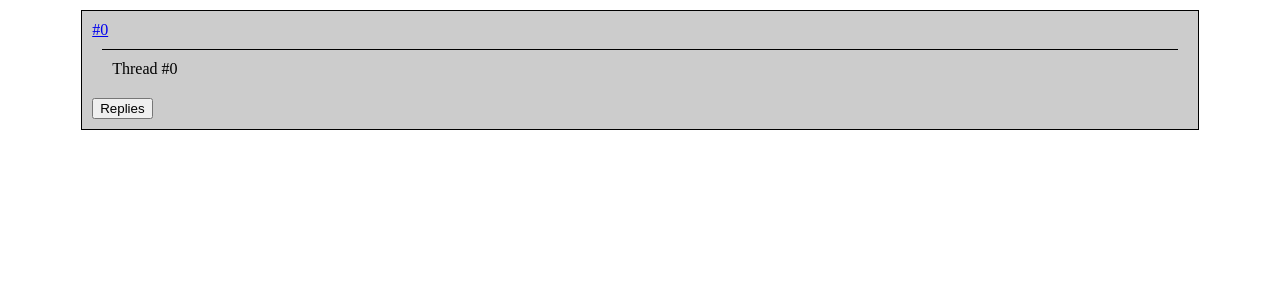
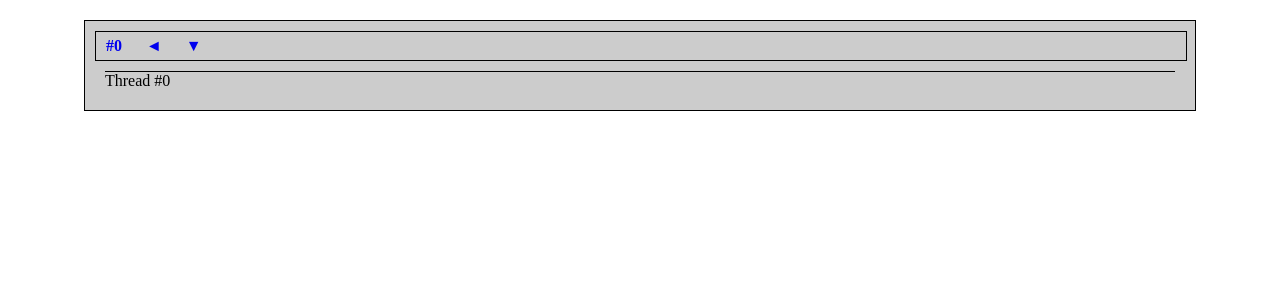
Before and after one commit to SirSeruju/imageboard, a Flask app: page /0 in a window 1280 px wide. Shown: the top 300 px of the page. Run offline with Flask 2, Linux system fonts and the light colour scheme; data comes from the database, SQL or seed files in the repository; both versions use the stored data as it was after the commit.

Commit message:
Refactor Replies

```diff
--- a/src/main.py
+++ b/src/main.py
@@ -22,6 +22,10 @@ def getThread(thread_id):
     db_sess.close()
     return render_template("thread.html", parent=parent, threads=threads)
 
+@app.route("/")
+def index():
+    return getThread(0)
+
 def main():
     global_init("threads.db")
     app.run()
--- a/src/static/css/style.css
+++ b/src/static/css/style.css
@@ -1,19 +1,64 @@
+* {
+	margin: 0;
+	padding: 0;
+}
+
 .content-centre {
 	margin-left: 5%;
 	margin-right: 5%;
 }
 .thread {
 	border: 1px solid black;
-	margin: 10px;
+	margin: 20px;
 	padding: 10px;
 	background-color: #CCCCCC;
+	display: block;
 }
 .thread-info {
+	margin: 0;
+	padding: 0;
+	list-style-type: none;
+	border: 1px solid black;
+	width: 100%;
 }
+.thread-info li {
+	display: inline;
+}
+.thread-info a {
+	padding: 5px 10px;
+	text-decoration: none;
+	font-weight: bold;
+	display: inline-block;
+	width: auto;
+}
+.thread-info a:hover {
+  background-color: #EEEEEE;
+}
+
 .thread-id {
+	padding: 0;
+	margin: 0;
+	text-align: left;
+	width: 80%;
+	display: inline-block;
 }
 .thread-body {
+	padding 10px;
 	margin: 10px;
-	padding: 10px;
 	border-top: 1px solid black;
+	display: block;
 }
+.thread-replies {
+	padding: 0;
+	margin: 0;
+	text-align: center;
+	width: 10%;
+	display: inline-block;
+}
+.thread-reply {
+	padding: 0;
+	margin: 0;
+	text-align: center;
+	width: 10%;
+	display: inline-block;
+}
--- a/src/static/js/main.js
+++ b/src/static/js/main.js
@@ -1,10 +1,17 @@
-
-function getChildThreads(threadId) {
+function changeChildThreads(button, threadId) {
 	var mainThread = document.getElementById("thread-" + threadId);
-	mainThread.removeChild(document.getElementById("thread-button-" + threadId));
 	var threads = JSON.parse(httpGet("api/threads/" + threadId));
-	for(var i = 0; i < threads.threads.length; i++) {
-		mainThread.innerHTML += getThread(threads.threads[i]);
+	if (button.text == "▼") {
+		button.text = "▲";
+		for(var i = 0; i < threads.threads.length; i++) {
+			mainThread.innerHTML += getThread(threads.threads[i]);
+		}
+	} else {
+		button.text = "▼";
+		for(var i = 0; i < threads.threads.length; i++) {
+			var childThread = document.getElementById("thread-" + threads.threads[i].id);
+			mainThread.removeChild(childThread);
+		}
 	}
 }
 
@@ -14,11 +21,12 @@ function getThread(thread) {
 			<a class="thread-id" href="/${thread.id}">
 				#${thread.id}
 			</a>
+			<a class="thread-reply"   href="#" onclick="">◄</a>
+			<a class="thread-replies" href="#" onclick="changeChildThreads(this, ${thread.id});" />▼</a>
 		</div>
 	<div class="thread-body">
 		${thread.body}
 	</div>
-	<input id="thread-button-${thread.id}" type="button" value="Replies" onclick="getChildThreads(${thread.id});" />
 	</div>`;
 
 }
--- a/src/templates/thread.html
+++ b/src/templates/thread.html
@@ -3,15 +3,14 @@
 {% block content %}
 	<div class="content-centre">
 		<div class="thread" id="thread-{{ parent.id }}">
-			<div class="thread-info">
-				<a class="thread-id" href="/{{ parent.id }}">
-					#{{ parent.id }}
-				</a>
-			</div>
+			<ul class="thread-info">
+				<li><a href="/{{ parent.id }}">#{{ parent.id }}</a></li>
+				<li><a href="#" onclick="">◄</a></li>
+				<li><a href="#" onclick="changeChildThreads(this, {{ parent.id }});">▼</a></li>
+			</ul>
 			<div class="thread-body">
 				{{ parent.body }}
 			</div>
-			<input id="thread-button-{{ parent.id }}" type="button" value="Replies" onclick="getChildThreads({{ parent.id }});" />
 		</div>
 	</div>
 {% endblock %}
```
Also changed, not shown: threads.db (added).
